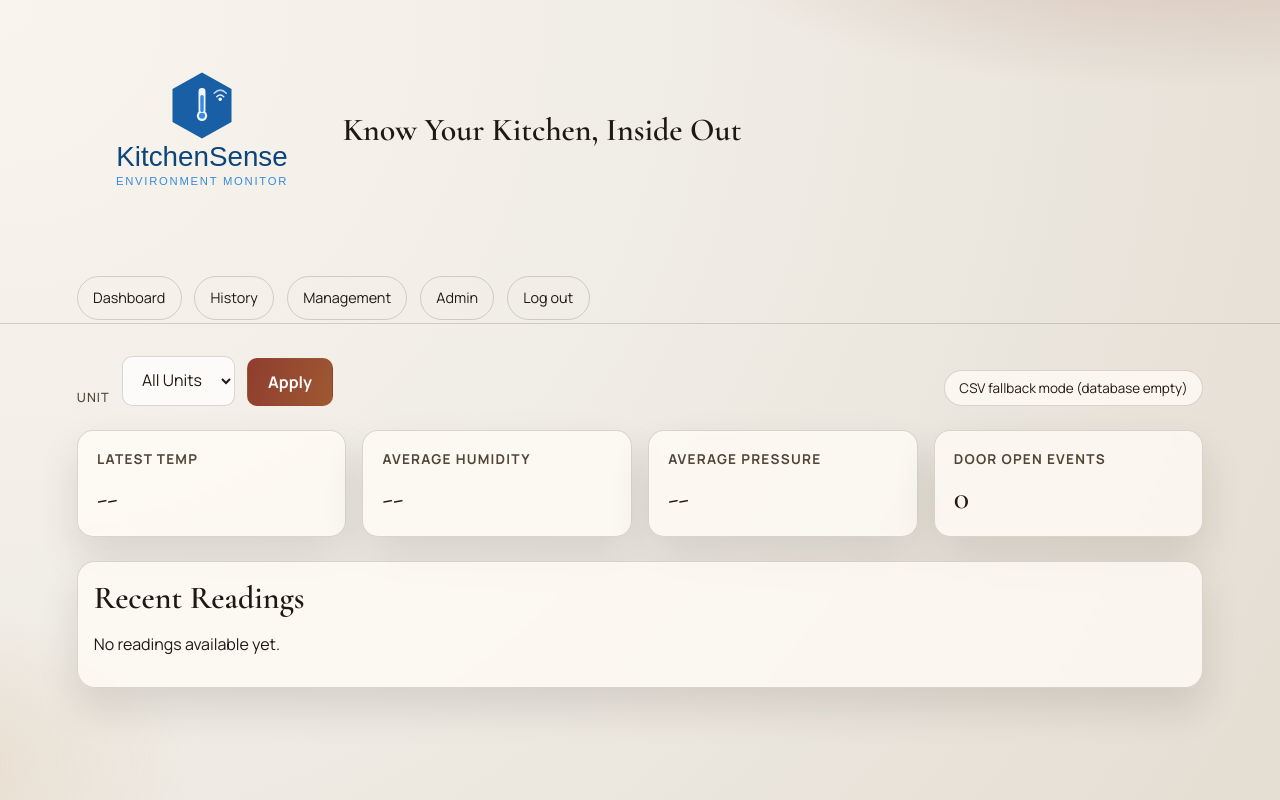
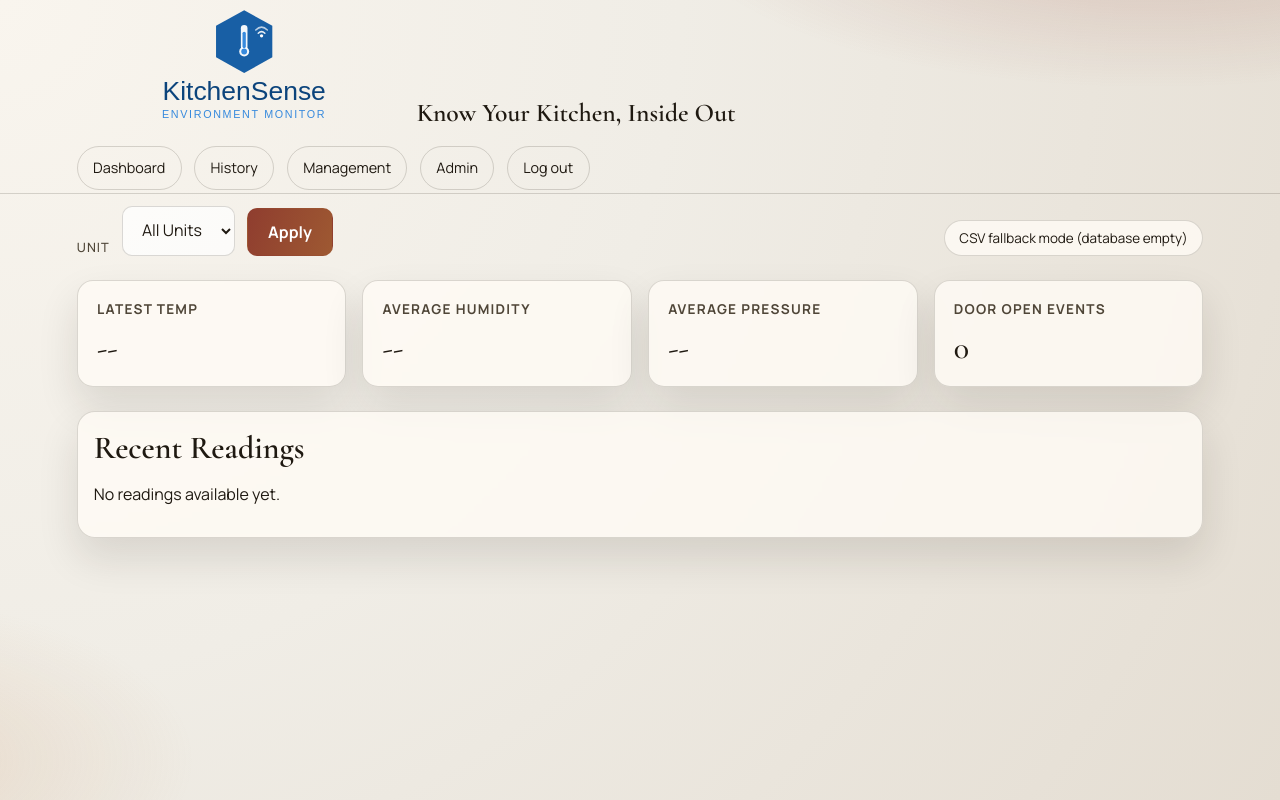
Before and after one commit to ConorWant/kitchenEnvironmentGroupProject, a Django app: page / in a window 1280 px wide. Run offline with Django 4.2, Linux system fonts and the light colour scheme; the visitor is signed in with stand-in values (Sample User, id 1); data that the repository does not hold is empty.

Commit message:
fixed the logo having too much padding

```diff
--- a/static/css/site.css
+++ b/static/css/site.css
@@ -50,13 +50,13 @@ body {
 
 .brand-wrap {
     display: flex;
-    align-items: center;
-    gap: 1rem;
+    align-items: flex-end;
+    gap: 0.25rem;
 }
 
 .brand-logo {
-    width: 250px;
-    height: 250px;
+    width: auto;
+    height: 120px;
 }
 
 .eyebrow {
@@ -70,7 +70,7 @@ body {
 .brand {
     margin: 0;
     font-family: "Cormorant Garamond", serif;
-    font-size: clamp(1.25rem, 2.7vw, 2rem);
+    font-size: clamp(1rem, 2.2vw, 1.6rem);
     line-height: 0.95;
     font-weight: 600;
 }
@@ -113,7 +113,7 @@ body {
 }
 
 .shell {
-    padding: 2rem 6vw;
+    padding: 0.75rem 6vw;
     display: grid;
     gap: 1.5rem;
 }
@@ -371,7 +371,7 @@ tr.anomaly {
     }
 
     .brand {
-        font-size: clamp(1.1rem, 2.5vw, 1.8rem);
+        font-size: clamp(0.95rem, 2.1vw, 1.45rem);
     }
 
     .shell {
@@ -431,7 +431,7 @@ tr.anomaly {
     }
 
     .brand {
-        font-size: clamp(0.95rem, 2.2vw, 1.45rem);
+        font-size: clamp(0.85rem, 2vw, 1.2rem);
         margin-top: 0;
     }
 
@@ -617,7 +617,7 @@ tr.anomaly {
     }
 
     .brand {
-        font-size: clamp(0.85rem, 2vw, 1.15rem);
+        font-size: clamp(0.78rem, 1.8vw, 1rem);
     }
 
     .eyebrow {
```
Also changed, not shown: static/css/icon/kitchensense_logo.svg.
